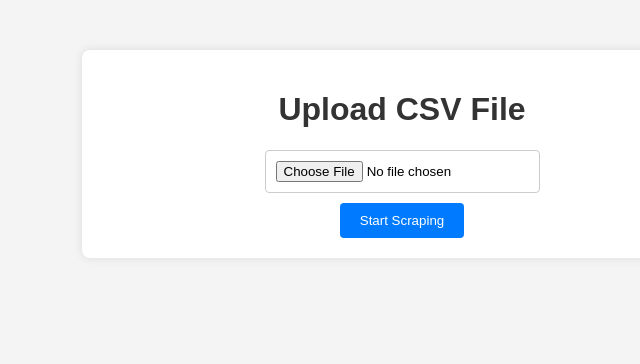
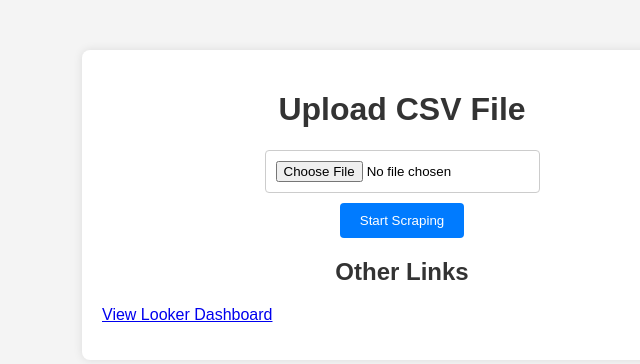
Before and after one commit to guyas22/listings-scraper, a Flask app: template templates/index.html in a window 1280 px wide. Shown: the top 364 px of the page, without its empty margins (238-878 px from the left). Run offline with Flask 3, Linux system fonts and the light colour scheme; the template is opened without the code that fills it, so the values that code supplies are empty.

Commit message:
added dashboard link

```diff
--- a/templates/index.html
+++ b/templates/index.html
@@ -13,6 +13,9 @@
             <input type="file" name="file" required>
             <input type="submit" value="Start Scraping" class="btn">
         </form>
+
+        <h2>Other Links</h2>
+        <p><a href="https://lookerstudio.google.com/reporting/e31e6c21-21de-4376-84bd-71ddb18df85a" target="_blank">View Looker Dashboard</a></p>
     </div>
 </body>
 </html>
```
